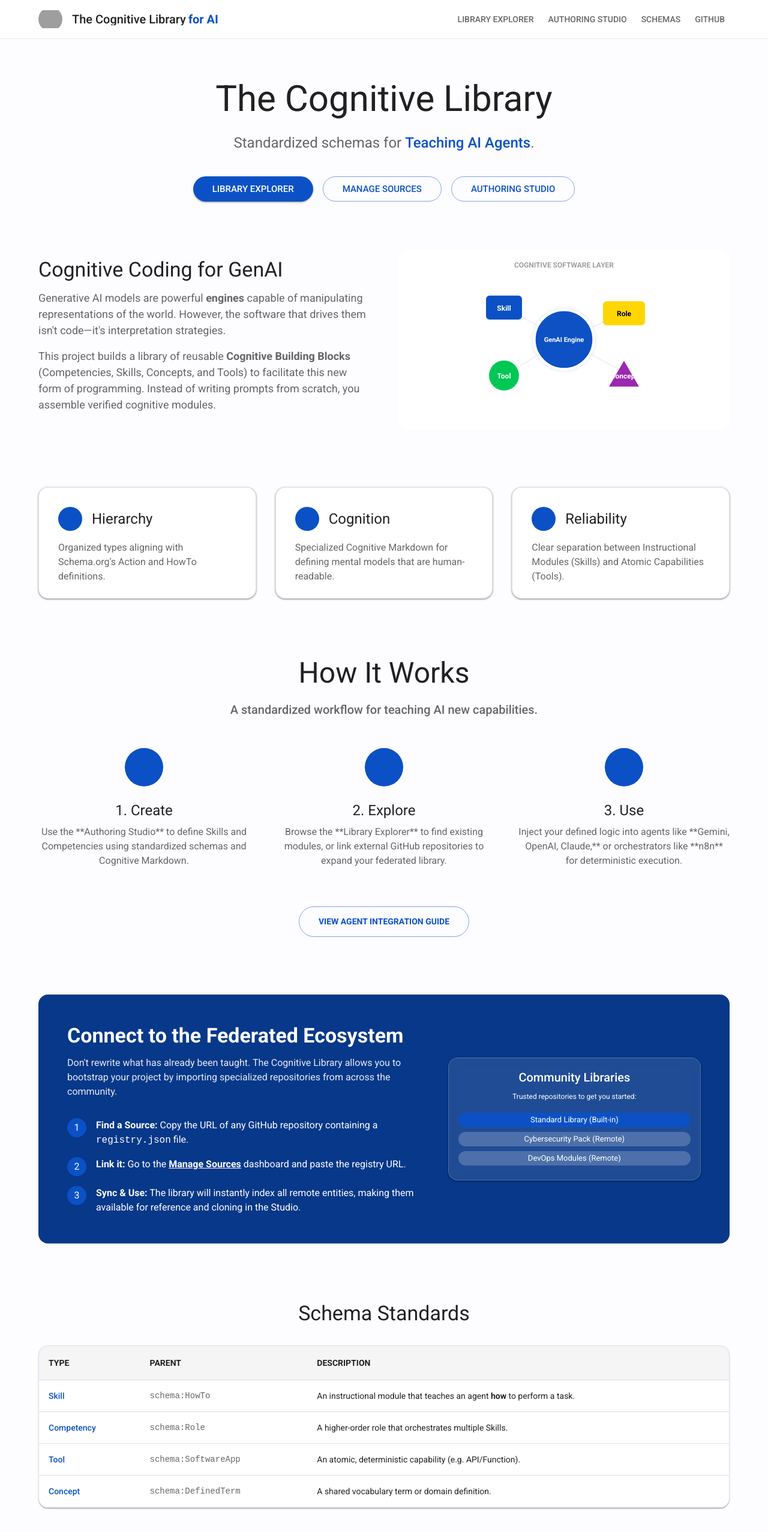
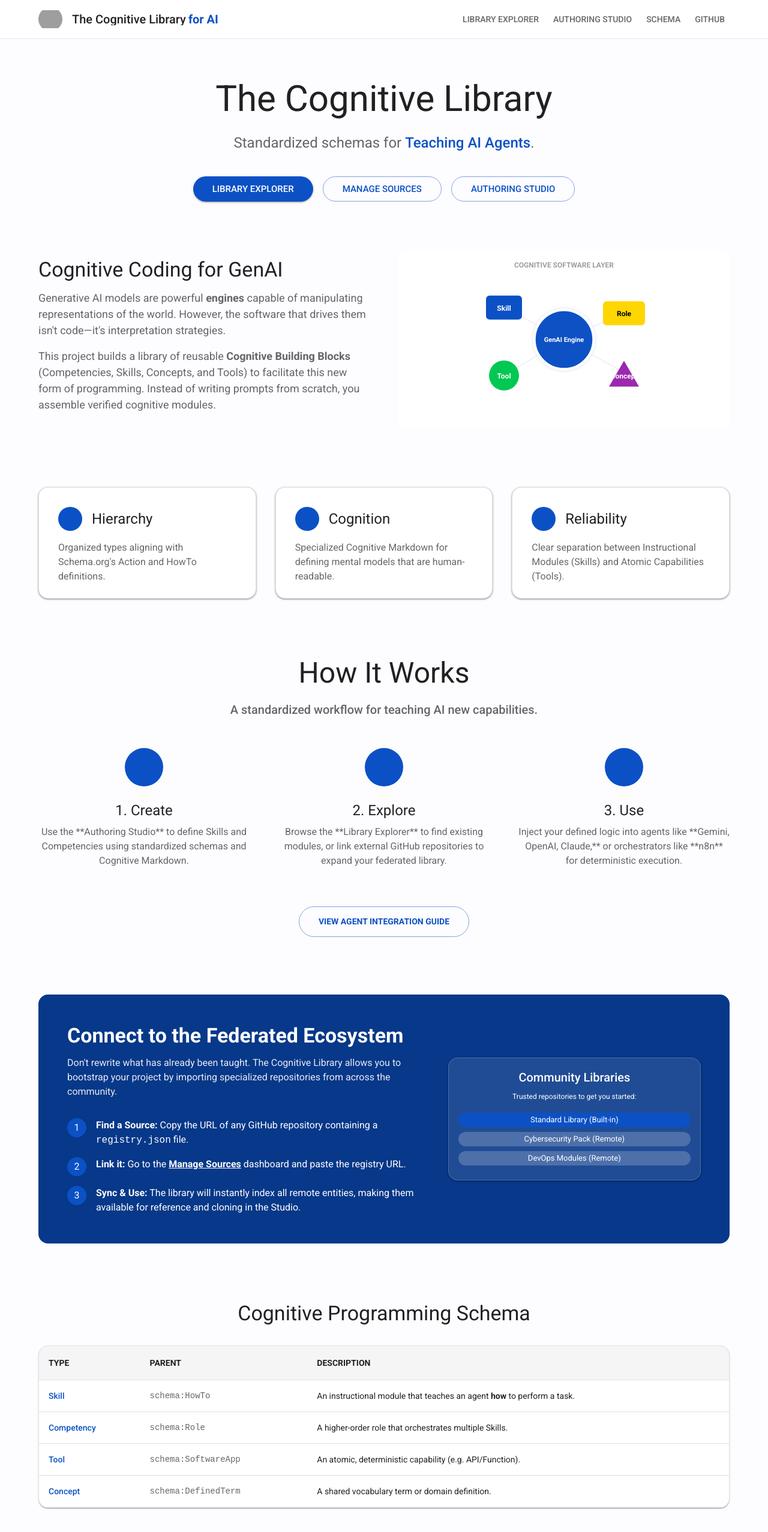
Before and after one commit to modellingDH/competencies-skills, a Next.js app: page / in a window 1280 px wide. Shown: the top 2554 px of the page at 60% size. Built offline with nearby package versions, Linux system fonts and the light colour scheme; grey boxes are pictures that could not be loaded; some icons are missing; what @mui/material-nextjs would draw is missing.

Commit message:
Update homepage terminology: 'Schema' and 'Cognitive Programming Schema'.

```diff
--- a/src/app/page.tsx
+++ b/src/app/page.tsx
@@ -49,7 +49,7 @@ export default function Home() {
                         <Box sx={{ display: { xs: 'none', md: 'flex' }, gap: 1 }}>
                             <LinkButton href="/library" color="inherit" sx={{ color: 'text.secondary' }}>Library Explorer</LinkButton>
                             <LinkButton href="/studio" color="inherit" sx={{ color: 'text.secondary' }}>Authoring Studio</LinkButton>
-                            <LinkButton href="https://schema.org" target="_blank" color="inherit" sx={{ color: 'text.secondary' }}>Schemas</LinkButton>
+                            <LinkButton href="https://schema.org" target="_blank" color="inherit" sx={{ color: 'text.secondary' }}>Schema</LinkButton>
                             <LinkButton href="https://github.com/modellingDH/competencies-skills" color="inherit" sx={{ color: 'text.secondary' }}>GitHub</LinkButton>
                         </Box>
                     </Toolbar>
@@ -257,7 +257,7 @@ export default function Home() {
                 {/* Core Definitions Section (Modified for consistency) */}
                 <Box mb={10}>
                     <Typography variant="h4" component="h2" gutterBottom sx={{ textAlign: 'center', mb: 4 }}>
-                        Schema Standards
+                        Cognitive Programming Schema
                     </Typography>
                     <TableContainer component={Paper} elevation={1} sx={{ borderRadius: 4, border: '1px solid #e0e2e8', overflow: 'hidden' }}>
                         <Table sx={{ minWidth: 650 }} aria-label="simple table">
```
